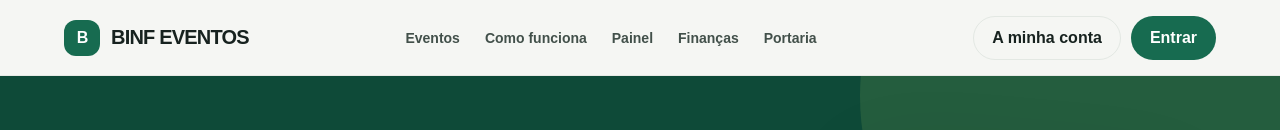
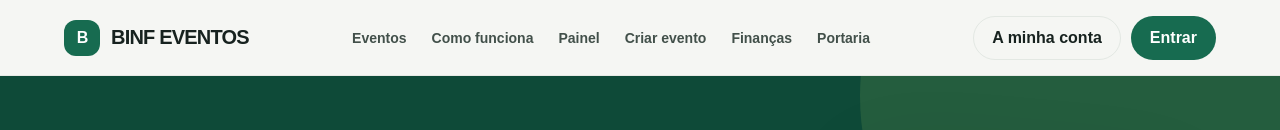
Before and after one commit to biosbio/binfeventos, a Next.js app: page / in a window 1280 px wide. Shown: the top 130 px of the page. Built offline with nearby package versions, Linux system fonts and the light colour scheme; no server answers; the database is empty.

Commit message:
feat(ui): adicionar acesso à criação de eventos

```diff
--- a/src/app/_components/site-shell.tsx
+++ b/src/app/_components/site-shell.tsx
@@ -11,6 +11,7 @@ export function SiteHeader() {
         <Link href="/#eventos">Eventos</Link>
         <Link href="/#como-funciona">Como funciona</Link>
         <Link href="/painel">Painel</Link>
+        <Link href="/painel/eventos/novo">Criar evento</Link>
         <Link href="/financas">Finanças</Link>
         <Link href="/portaria">Portaria</Link>
       </nav>
```
